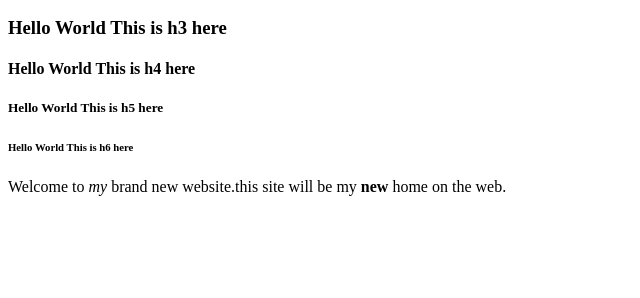
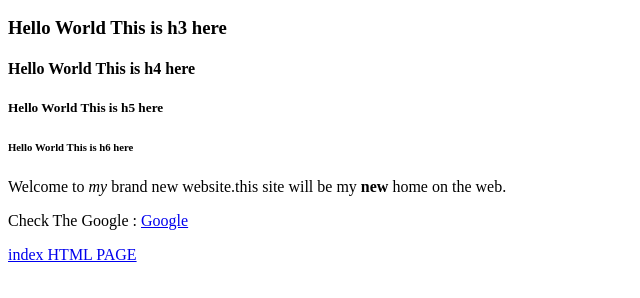
Before and after one commit to prabinbhagat/Learn-HTML, a plain HTML site: page myWebpage.html in a window 1280 px wide. Shown: the part 144-442 px from the top of the page, without its empty margins (0-640 px from the left). Drawn offline with Linux system fonts and the light colour scheme.

Commit message:
anchor tag

```diff
--- a/myWebpage.html
+++ b/myWebpage.html
@@ -24,5 +24,10 @@
 
     <p>Welcome to <em>my</em> brand new website.this site will be my <strong>new</strong> home on the web. </p>
 
+    <p>Check The Google : <a href="https://www.google.com">Google</a></p>   <!--Anchor tag eg-->
+
+    <a href="index.html">index HTML PAGE</a>        <!--We can also provide the path for the html if it is in a particual locationin system-->
+
+
 </body>
 </html>
```
Also changed, not shown: index.html (+12 -0 lines).
